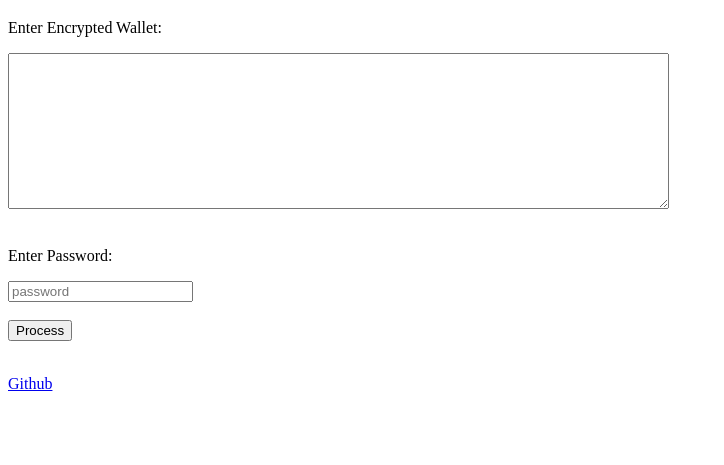
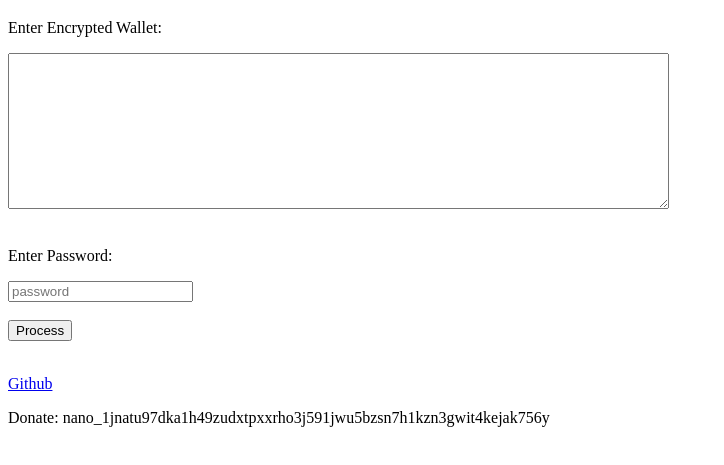
Before and after one commit to brainblocks/recovery, a plain HTML site: page index.html in a window 1280 px wide. Shown: the part 61-526 px from the top of the page, without its empty margins (0-724 px from the left). Drawn offline with Linux system fonts and the light colour scheme.

Commit message:
Update index.html

```diff
--- a/index.html
+++ b/index.html
@@ -28,5 +28,8 @@
         <div>
             <a href="https://github.com/brainblocks/recovery">Github</a>
         </div>
+        <div>
+            <p>Donate: nano_1jnatu97dka1h49zudxtpxxrho3j591jwu5bzsn7h1kzn3gwit4kejak756y</p>
+        </div>
     </body>
 </html>
```
